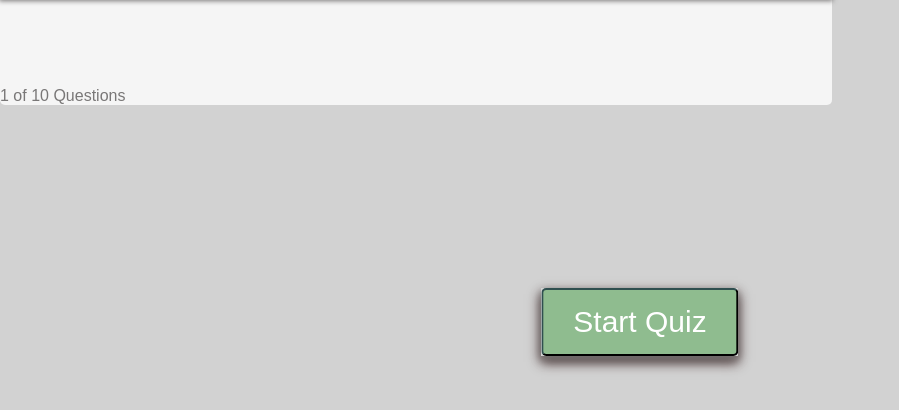
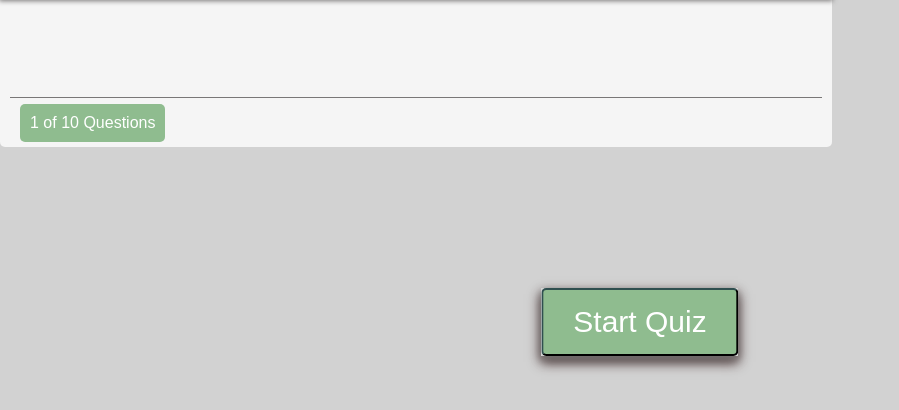
Before and after one commit to farhahdin1997/timing_Quiz, a plain HTML site: page index.html in a window 1280 px wide. Shown: the part 78-488 px from the top of the page, without its empty margins (0-899 px from the left). Drawn offline with Linux system fonts and the light colour scheme.

Commit message:
styled the quizbox

```diff
--- a/style.css
+++ b/style.css
@@ -189,3 +189,21 @@ section .answerList .answer:hover {
     background: #797777;
     color: #ffdab9;
 }
+
+/* Quiz Box Footer Styling */
+.quizBox footer {
+    align-items: center;
+    border-top: 1px solid #797777;
+    display: flex;
+    height: 50px;
+    margin: 10px;
+    padding: 0px 10px;
+}
+
+.quizBox footer .questionProgressBar {
+    background: darkseagreen;
+    border-radius: 5px;
+    color:white;
+    padding: 10px;
+    user-select: none;
+}
```
